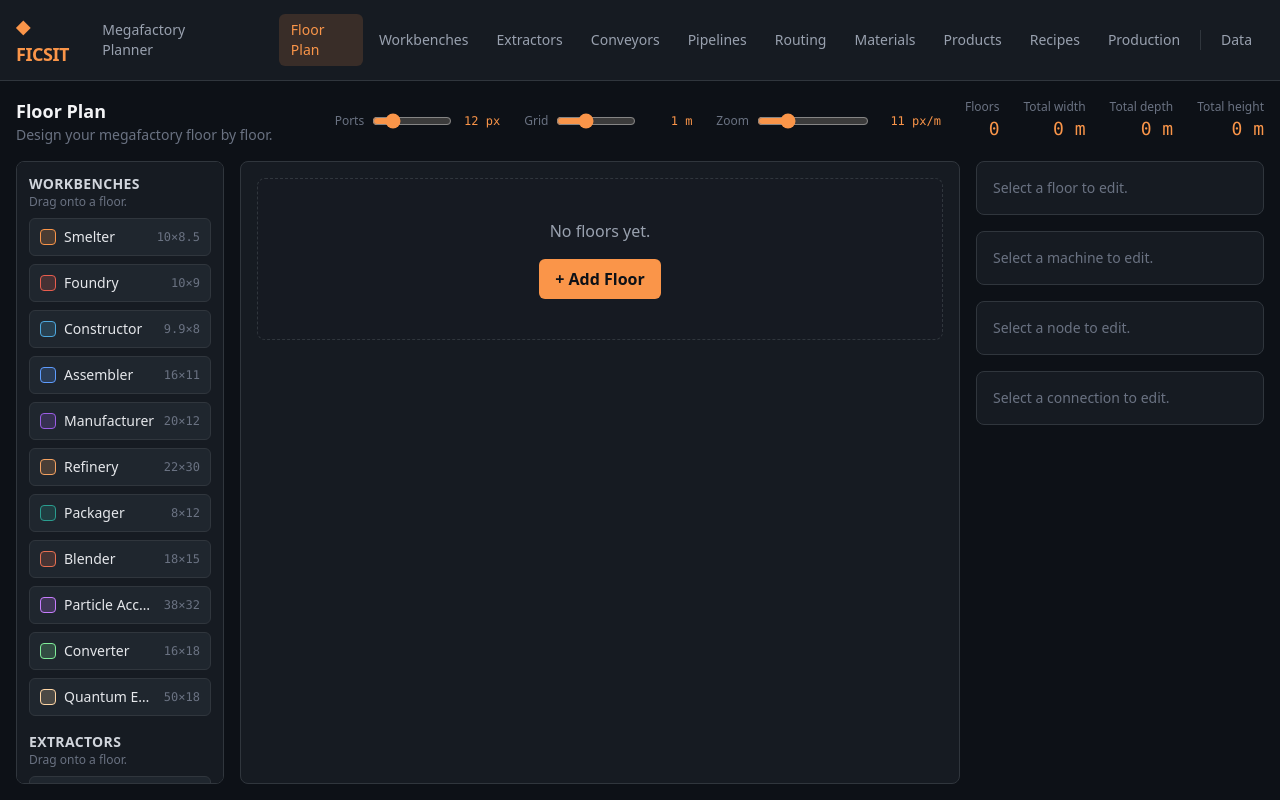
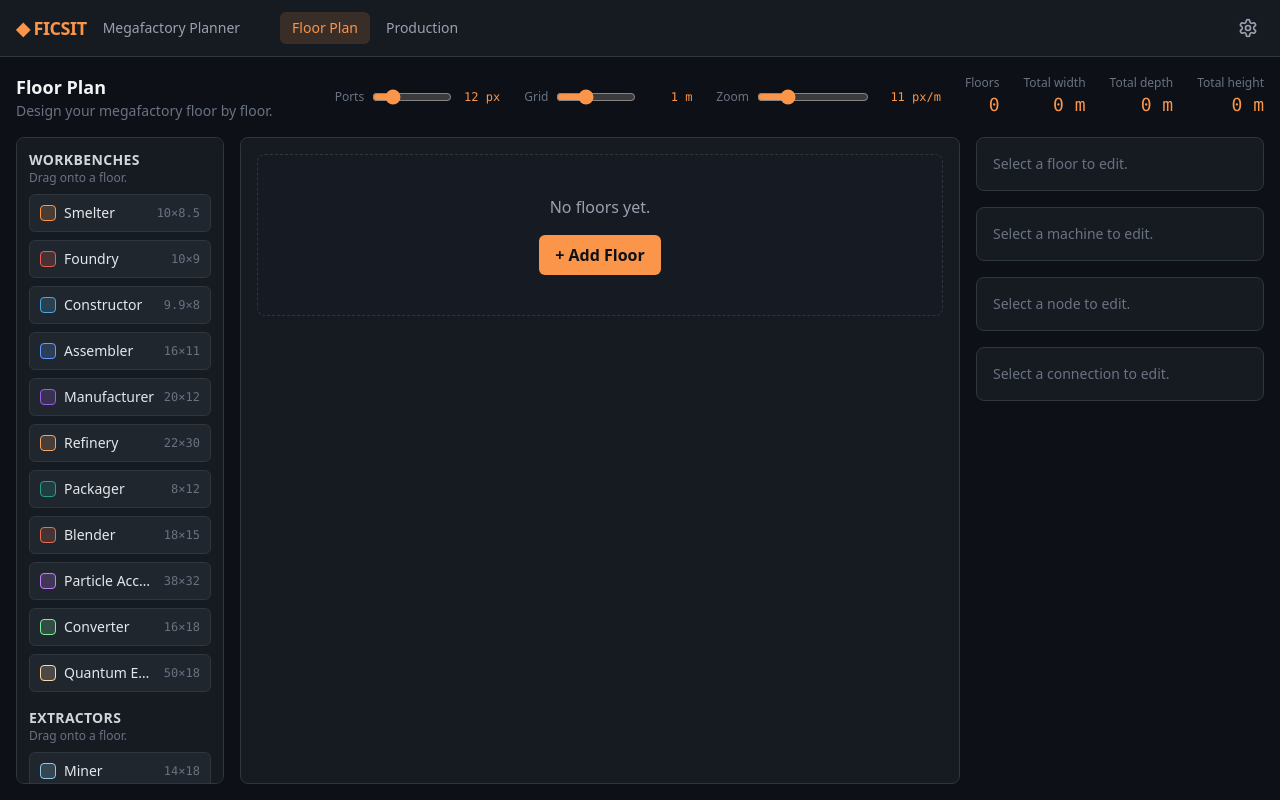
Before and after one commit to yucedemirayak/satisfactory-planner, a React (Vite) app: page /floors in a window 1280 px wide. Built offline with nearby package versions, Linux system fonts and the light colour scheme.

Commit message:
feat: move catalogue pages under settings with gear navigation

```diff
--- a/src/App.tsx
+++ b/src/App.tsx
@@ -3,6 +3,7 @@ import { NavLink, Navigate, Route, Routes } from 'react-router-dom'
 import { PATHS } from '@/app/paths'
 import FloorPlanPage from '@/pages/FloorPlanPage'
 import ProductionPage from '@/pages/ProductionPage'
+import SettingsPage from '@/pages/SettingsPage'
 import { ConveyorManager } from '@/features/conveyors'
 import { ExtractorManager } from '@/features/extractors'
 import { MaterialManager } from '@/features/materials'
@@ -20,6 +21,25 @@ const navLinkClass = ({ isActive }: { isActive: boolean }) =>
       : 'text-gray-400 hover:bg-surface-2 hover:text-gray-200'
   }`
 
+/** Gear icon — the only way into the Settings pages. */
+function GearIcon() {
+  return (
+    <svg
+      viewBox="0 0 24 24"
+      fill="none"
+      stroke="currentColor"
+      strokeWidth="2"
+      strokeLinecap="round"
+      strokeLinejoin="round"
+      className="size-5"
+      aria-hidden
+    >
+      <path d="M12.22 2h-.44a2 2 0 0 0-2 2v.18a2 2 0 0 1-1 1.73l-.43.25a2 2 0 0 1-2 0l-.15-.08a2 2 0 0 0-2.73.73l-.22.38a2 2 0 0 0 .73 2.73l.15.1a2 2 0 0 1 1 1.72v.51a2 2 0 0 1-1 1.74l-.15.09a2 2 0 0 0-.73 2.73l.22.38a2 2 0 0 0 2.73.73l.15-.08a2 2 0 0 1 2 0l.43.25a2 2 0 0 1 1 1.73V20a2 2 0 0 0 2 2h.44a2 2 0 0 0 2-2v-.18a2 2 0 0 1 1-1.73l.43-.25a2 2 0 0 1 2 0l.15.08a2 2 0 0 0 2.73-.73l.22-.39a2 2 0 0 0-.73-2.73l-.15-.08a2 2 0 0 1-1-1.74v-.5a2 2 0 0 1 1-1.74l.15-.09a2 2 0 0 0 .73-2.73l-.22-.38a2 2 0 0 0-2.73-.73l-.15.08a2 2 0 0 1-2 0l-.43-.25a2 2 0 0 1-1-1.73V4a2 2 0 0 0-2-2z" />
+      <circle cx="12" cy="12" r="3" />
+    </svg>
+  )
+}
+
 function App() {
   return (
     <div className="flex h-screen flex-col bg-surface-0 text-gray-200">
@@ -32,44 +52,36 @@ function App() {
           <NavLink to={PATHS.floors} className={navLinkClass}>
             Floor Plan
           </NavLink>
-          <NavLink to={PATHS.workbenches} className={navLinkClass}>
-            Workbenches
-          </NavLink>
-          <NavLink to={PATHS.extractors} className={navLinkClass}>
-            Extractors
-          </NavLink>
-          <NavLink to={PATHS.conveyors} className={navLinkClass}>
-            Conveyors
-          </NavLink>
-          <NavLink to={PATHS.pipelines} className={navLinkClass}>
-            Pipelines
-          </NavLink>
-          <NavLink to={PATHS.routing} className={navLinkClass}>
-            Routing
-          </NavLink>
-          <NavLink to={PATHS.materials} className={navLinkClass}>
-            Materials
-          </NavLink>
-          <NavLink to={PATHS.products} className={navLinkClass}>
-            Products
-          </NavLink>
-          <NavLink to={PATHS.recipes} className={navLinkClass}>
-            Recipes
-          </NavLink>
           <NavLink to={PATHS.production} className={navLinkClass}>
             Production
           </NavLink>
-          <span className="mx-1 h-5 w-px bg-edge" aria-hidden />
-          <NavLink to={PATHS.project} className={navLinkClass}>
-            Data
+        </nav>
+        <NavLink
+          to={PATHS.settings}
+          title="Settings"
+          aria-label="Settings"
+          className={({ isActive }) =>
+            `ml-auto rounded-md p-1.5 transition ${
+              isActive
+                ? 'bg-ficsit/15 text-ficsit'
+                : 'text-gray-400 hover:bg-surface-2 hover:text-gray-200'
+            }`
+          }
+        >
+          <GearIcon />
         </NavLink>
-        </nav>
       </header>
 
       <main className="min-h-0 flex-1 p-4">
         <Routes>
           <Route path="/" element={<Navigate to={PATHS.floors} replace />} />
           <Route path={PATHS.floors} element={<FloorPlanPage />} />
+          <Route path={PATHS.production} element={<ProductionPage />} />
+          <Route path={PATHS.settings} element={<SettingsPage />}>
+            <Route
+              index
+              element={<Navigate to={PATHS.workbenches} replace />}
+            />
             <Route path={PATHS.workbenches} element={<WorkbenchManager />} />
             <Route path={PATHS.extractors} element={<ExtractorManager />} />
             <Route path={PATHS.conveyors} element={<ConveyorManager />} />
@@ -78,8 +90,10 @@ function App() {
             <Route path={PATHS.materials} element={<MaterialManager />} />
             <Route path={PATHS.products} element={<ProductManager />} />
             <Route path={PATHS.recipes} element={<RecipeManager />} />
-          <Route path={PATHS.production} element={<ProductionPage />} />
             <Route path={PATHS.project} element={<ProjectManager />} />
+          </Route>
+          {/* Old top-level URLs (pre-settings) land back on the floor plan. */}
+          <Route path="*" element={<Navigate to={PATHS.floors} replace />} />
         </Routes>
       </main>
     </div>
--- a/src/app/paths.ts
+++ b/src/app/paths.ts
@@ -1,15 +1,17 @@
 /** Central route paths — avoid scattering magic strings across the app. */
 export const PATHS = {
   floors: '/floors',
-  workbenches: '/workbenches',
-  extractors: '/extractors',
-  spacers: '/spacers',
-  conveyors: '/conveyors',
-  pipelines: '/pipelines',
-  routing: '/routing',
-  materials: '/materials',
-  products: '/products',
-  recipes: '/recipes',
   production: '/production',
-  project: '/project',
+  // Everything below lives under the Settings layout (gear icon in the header).
+  settings: '/settings',
+  workbenches: '/settings/workbenches',
+  extractors: '/settings/extractors',
+  spacers: '/settings/spacers',
+  conveyors: '/settings/conveyors',
+  pipelines: '/settings/pipelines',
+  routing: '/settings/routing',
+  materials: '/settings/materials',
+  products: '/settings/products',
+  recipes: '/settings/recipes',
+  project: '/settings/project',
 } as const
--- /dev/null
+++ b/src/pages/SettingsPage.tsx
@@ -0,0 +1,43 @@
+import { NavLink, Outlet } from 'react-router-dom'
+
+import { PATHS } from '@/app/paths'
+
+const TABS = [
+  { to: PATHS.workbenches, label: 'Workbenches' },
+  { to: PATHS.extractors, label: 'Extractors' },
+  { to: PATHS.conveyors, label: 'Conveyors' },
+  { to: PATHS.pipelines, label: 'Pipelines' },
+  { to: PATHS.routing, label: 'Routing' },
+  { to: PATHS.materials, label: 'Materials' },
+  { to: PATHS.products, label: 'Products' },
+  { to: PATHS.recipes, label: 'Recipes' },
+] as const
+
+const tabClass = ({ isActive }: { isActive: boolean }) =>
+  `rounded-md px-3 py-1.5 text-sm font-medium transition ${
+    isActive
+      ? 'bg-ficsit/15 text-ficsit'
+      : 'text-gray-400 hover:bg-surface-2 hover:text-gray-200'
+  }`
+
+/** Layout for the catalogue/configuration pages, reached via the header gear. */
+export default function SettingsPage() {
+  return (
+    <div className="flex h-full min-h-0 flex-col gap-4">
+      <nav className="flex items-center gap-1 border-b border-edge pb-3">
+        {TABS.map((tab) => (
+          <NavLink key={tab.to} to={tab.to} className={tabClass}>
+            {tab.label}
+          </NavLink>
+        ))}
+        <span className="mx-1 h-5 w-px bg-edge" aria-hidden />
+        <NavLink to={PATHS.project} className={tabClass}>
+          Data
+        </NavLink>
+      </nav>
+      <div className="min-h-0 flex-1">
+        <Outlet />
+      </div>
+    </div>
+  )
+}
```
Lines whose indentation alone changed are shown as unchanged.
